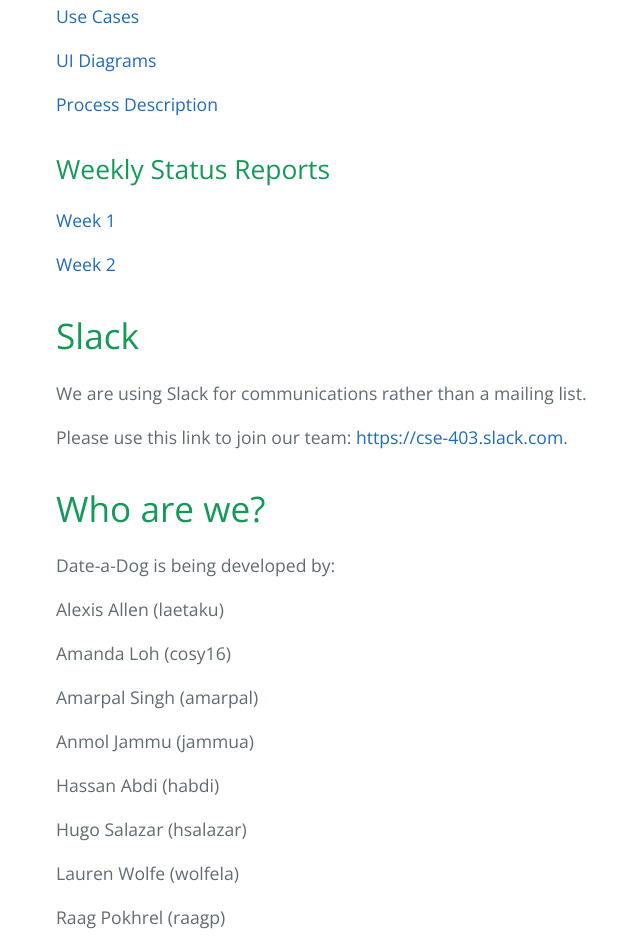
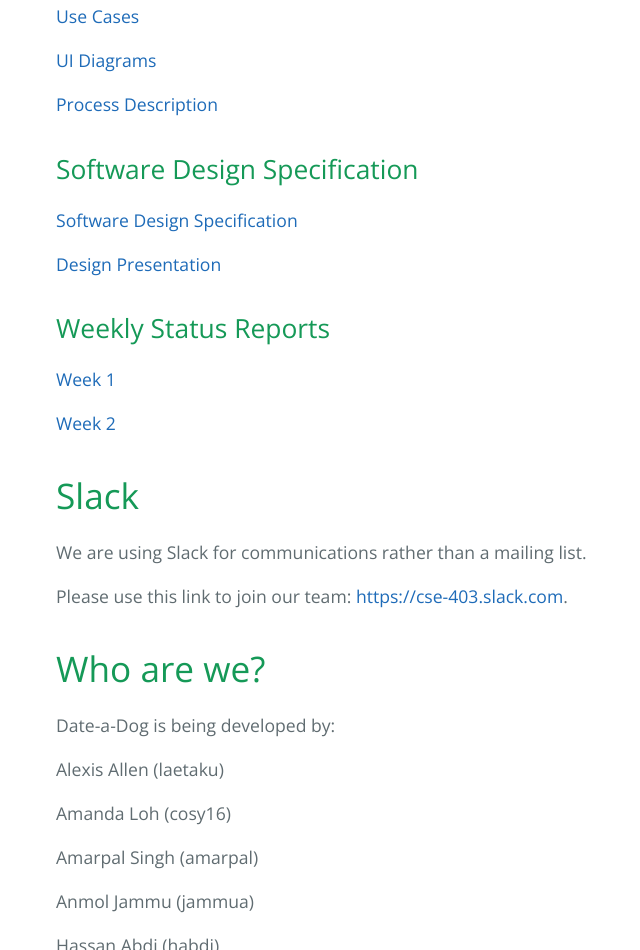
Before and after one commit to Date-A-Dog/Date-A-Dog.github.io, a plain HTML site: page index.html in a window 1280 px wide. Shown: the part 1105-2055 px from the top of the page, without its empty margins (168-808 px from the left). Drawn offline with nearby package versions, Linux system fonts and the light colour scheme.

Commit message:
Added SDS deliverables to development website

```diff
--- a/index.html
+++ b/index.html
@@ -51,6 +51,13 @@
 <p><a href="https://github.com/Date-a-Dog/Date-a-Dog.github.io/raw/master/resources/Deliverables/Software%20Requirements%20Specification/Date-a-Dog_ProcessDescription.pdf">Process Description</a></p>
 
 <h2>
+<a id="software-design-specification" class="anchor" href="#software-design-specification" aria-hidden="true"><span aria-hidden="true" class="octicon octicon-link"></span></a>Software Design Specification</h2>
+
+<p><a href="https://github.com/Date-a-Dog/Date-a-Dog.github.io/raw/master/resources/Deliverables/Software%20Design%20Specification/Software%20Design%20Specification.pdf">Software Design Specification</a></p>
+
+<p><a href="https://github.com/Date-a-Dog/Date-a-Dog.github.io/raw/master/resources/Deliverables/Software%20Design%20Specification/Design%20Presentation.pdf">Design Presentation</a></p>
+
+<h2>
 <a id="weekly-status-reports" class="anchor" href="#weekly-status-reports" aria-hidden="true"><span aria-hidden="true" class="octicon octicon-link"></span></a>Weekly Status Reports</h2>
 
 <p><a href="https://github.com/Date-a-Dog/Date-a-Dog.github.io/raw/master/resources/Deliverables/Weekly%20Status%20Reports/Weekly_Status_Report_Week1.pdf">Week 1</a></p>
```
Also changed, not shown: 2 other files.
